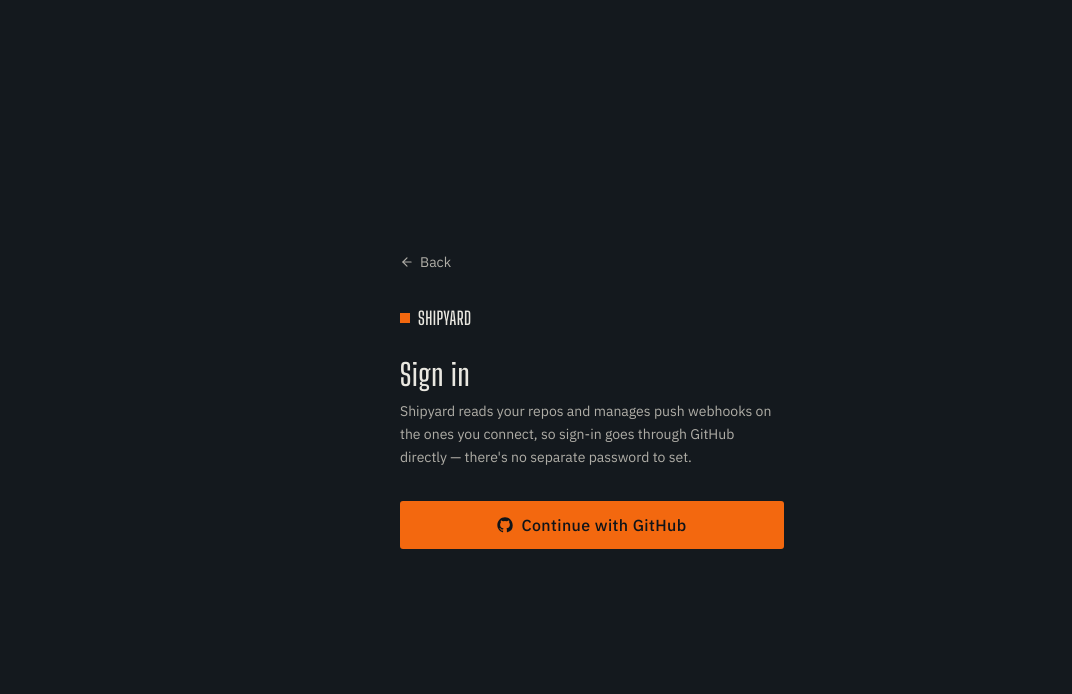
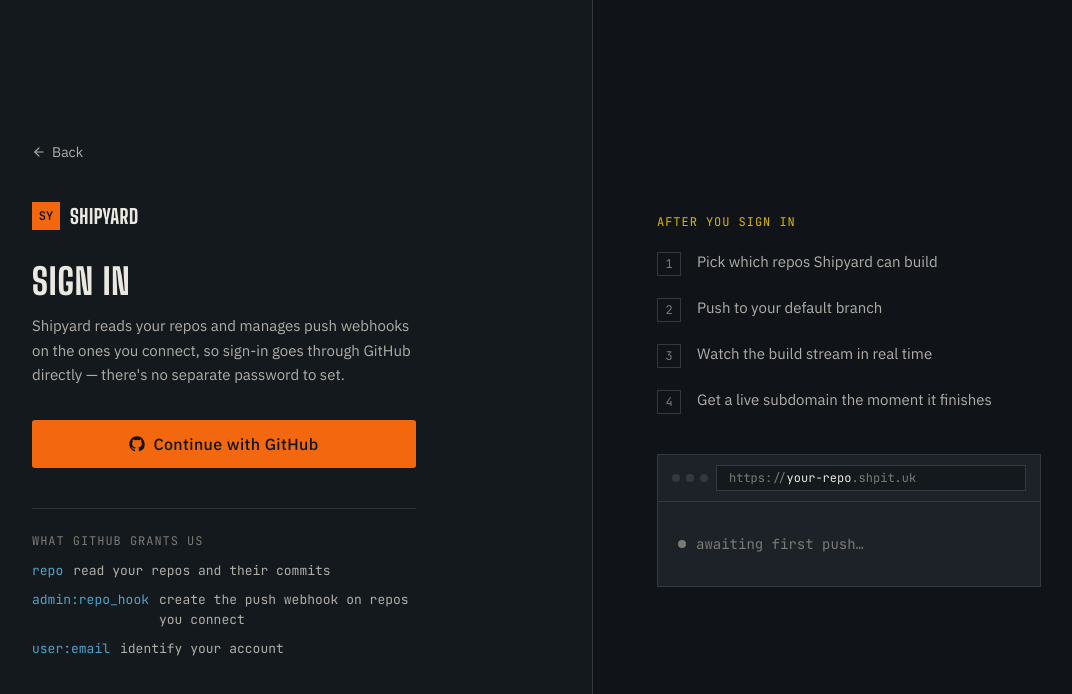
Before and after one commit to Abdallah-khatib-7/Shipyard, a React (Vite) app in the folder frontend/: page /login in a window 1280 px wide. Shown: the top 694 px of the page, without its empty margins (48-1120 px from the left). Built offline with nearby package versions, Linux system fonts and the light colour scheme; no server answers.

Commit message:
Changed all login page

```diff
--- a/frontend/src/pages/LoginPage.tsx
+++ b/frontend/src/pages/LoginPage.tsx
@@ -5,22 +5,49 @@
 import { MagneticButton } from "@/components/MagneticButton";
 import { GithubMark } from "@/components/icons";
 
+const SCOPES = [
+  { scope: "repo", reason: "read your repos and their commits" },
+  { scope: "admin:repo_hook", reason: "create the push webhook on repos you connect" },
+  { scope: "user:email", reason: "identify your account" },
+];
+
+const AFTER_SIGN_IN = [
+  "Pick which repos Shipyard can build",
+  "Push to your default branch",
+  "Watch the build stream in real time",
+  "Get a live subdomain the moment it finishes",
+];
+
+function Wordmark() {
+  return (
+    <div className="flex items-center gap-2.5">
+      <span className="flex h-7 w-7 items-center justify-center bg-signal font-mono text-xs font-bold text-hull-deep">
+        SY
+      </span>
+      <span className="font-display text-xl font-extrabold uppercase tracking-wide text-manifest">Shipyard</span>
+    </div>
+  );
+}
+
 export function LoginPage() {
   return (
-    <div className="flex min-h-screen flex-col items-center justify-center bg-hull px-6">
+    <div className="grid min-h-screen bg-hull lg:grid-cols-2">
+      <div className="flex flex-col justify-center px-6 py-16 md:px-16 lg:px-20">
         <div className="w-full max-w-sm">
-        <Link to="/" className="mb-8 inline-flex items-center gap-1.5 text-sm text-manifest-dim hover:text-manifest">
+          <Link to="/" className="mb-10 inline-flex items-center gap-1.5 text-sm text-manifest-dim hover:text-manifest">
             <ArrowLeft className="h-3.5 w-3.5" /> Back
           </Link>
-        <div className="flex items-center gap-2">
-          <span className="h-2.5 w-2.5 bg-signal" />
-          <span className="font-display text-lg font-semibold tracking-wide text-manifest">SHIPYARD</span>
-        </div>
-        <h1 className="mt-6 font-display text-3xl font-semibold tracking-wide text-manifest">Sign in</h1>
-        <p className="mt-2 text-sm leading-relaxed text-manifest-dim">
+
+          <Wordmark />
+
+          <h1 className="mt-8 font-display text-4xl font-extrabold uppercase tracking-wide text-manifest">
+            Sign in
+          </h1>
+          <p className="mt-3 text-[15px] leading-relaxed text-manifest-dim">
             Shipyard reads your repos and manages push webhooks on the ones you connect, so sign-in goes
             through GitHub directly — there's no separate password to set.
           </p>
+
           <MagneticButton className="mt-8 block w-full">
             <Button asChild size="lg" className="w-full">
               <a href={api.auth.githubLoginUrl()}>
@@ -28,6 +55,52 @@
               </a>
             </Button>
           </MagneticButton>
+
+          <div className="mt-10 border-t border-line-soft pt-6">
+            <p className="font-mono text-xs uppercase tracking-[0.08em] text-manifest-faint">what github grants us</p>
+            <ul className="mt-3 space-y-2.5">
+              {SCOPES.map((s) => (
+                <li key={s.scope} className="flex items-baseline gap-2.5 font-mono text-[13px]">
+                  <span className="shrink-0 text-route">{s.scope}</span>
+                  <span className="text-manifest-dim">{s.reason}</span>
+                </li>
+              ))}
+            </ul>
+          </div>
+        </div>
+      </div>
+
+      <div className="hidden border-l border-line bg-hull-deep lg:flex lg:flex-col lg:justify-center lg:px-16">
+        <div className="max-w-sm">
+          <p className="font-mono text-xs uppercase tracking-[0.08em] text-beacon">after you sign in</p>
+          <ol className="mt-5 space-y-5">
+            {AFTER_SIGN_IN.map((step, i) => (
+              <li key={step} className="flex items-start gap-4">
+                <span className="mt-0.5 flex h-6 w-6 shrink-0 items-center justify-center border border-line font-mono text-xs text-manifest-faint">
+                  {i + 1}
+                </span>
+                <span className="text-[15px] leading-relaxed text-manifest-dim">{step}</span>
+              </li>
+            ))}
+          </ol>
+
+          <div className="mt-10 border border-line bg-deckplate">
+            <div className="flex items-center gap-2 border-b border-line px-3.5 py-2.5">
+              <span className="flex gap-1.5">
+                <span className="h-2 w-2 rounded-full bg-line" />
+                <span className="h-2 w-2 rounded-full bg-line" />
+                <span className="h-2 w-2 rounded-full bg-line" />
+              </span>
+              <span className="flex-1 truncate border border-line bg-hull px-3 py-1 font-mono text-xs text-manifest-faint">
+                https://<span className="text-manifest">your-repo</span>.shpit.uk
+              </span>
+            </div>
+            <div className="flex items-center gap-2.5 px-5 py-8">
+              <span className="h-2 w-2 rounded-full bg-manifest-faint" />
+              <span className="font-mono text-sm text-manifest-faint">awaiting first push…</span>
+            </div>
+          </div>
+        </div>
       </div>
     </div>
   );
```
Lines whose indentation alone changed are shown as unchanged.
